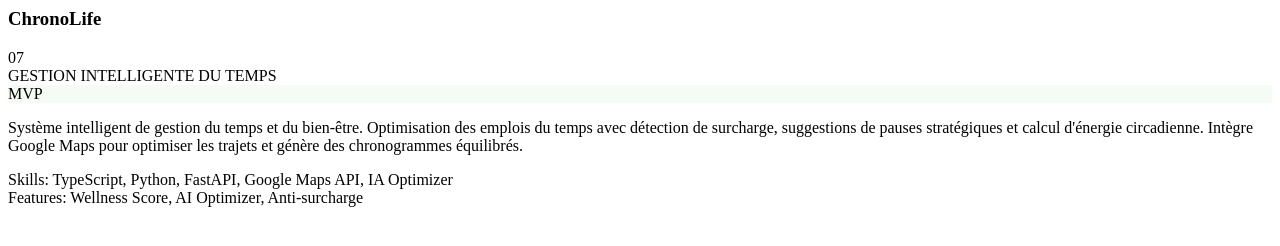
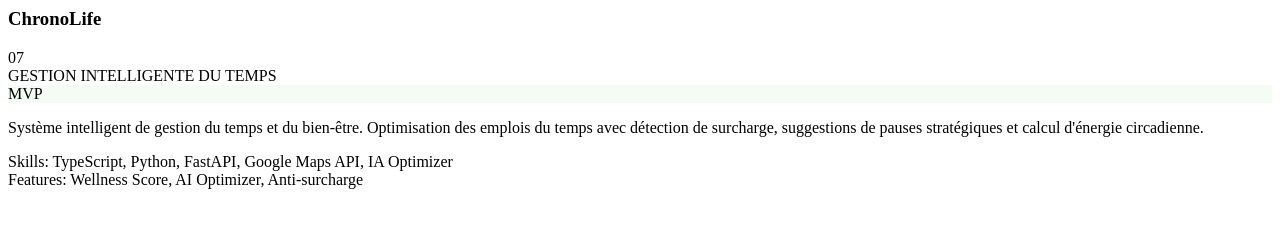
Before and after one commit to shAd0ws-Dark/porfolio-web, a plain HTML site: page index.html in a window 1280 px wide. Drawn offline with Linux system fonts and the light colour scheme.

```diff
--- a/index.html
+++ b/index.html
@@ -8,7 +8,7 @@
     <div class="project-number">07</div>
     <div class="project-type">GESTION INTELLIGENTE DU TEMPS</div>
     <div class="project-status" style="background-color: rgba(80,200,80,0.06);">MVP</div>
-    <p class="project-description">Système intelligent de gestion du temps et du bien-être. Optimisation des emplois du temps avec détection de surcharge, suggestions de pauses stratégiques et calcul d'énergie circadienne. Intègre Google Maps pour optimiser les trajets et génère des chronogrammes équilibrés.</p>
+    <p class="project-description">Système intelligent de gestion du temps et du bien-être. Optimisation des emplois du temps avec détection de surcharge, suggestions de pauses stratégiques et calcul d'énergie circadienne.</p>
     <div class="project-skills">Skills: TypeScript, Python, FastAPI, Google Maps API, IA Optimizer</div>
     <div class="project-features">Features: Wellness Score, AI Optimizer, Anti-surcharge</div>
 </div>
```
